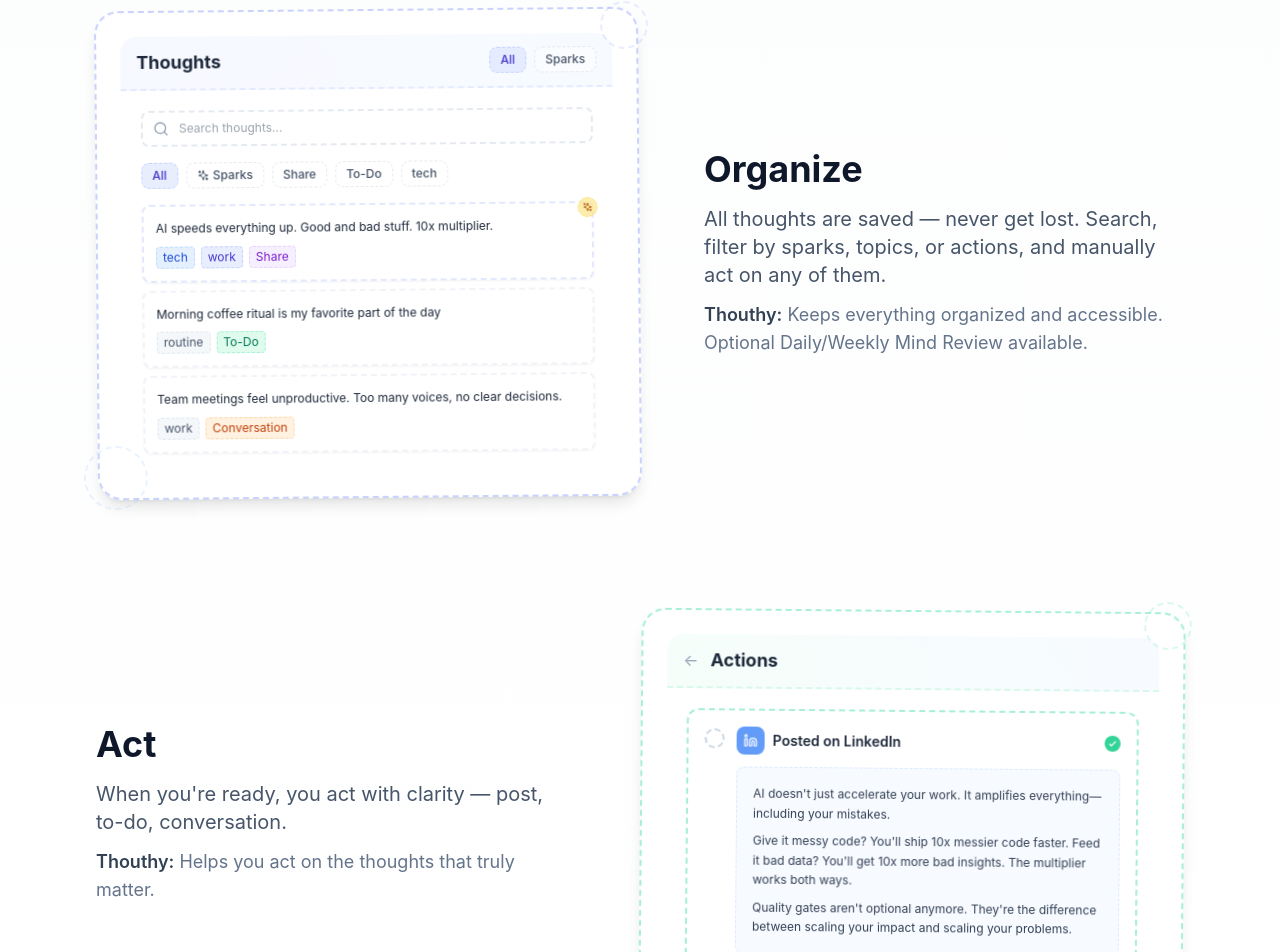
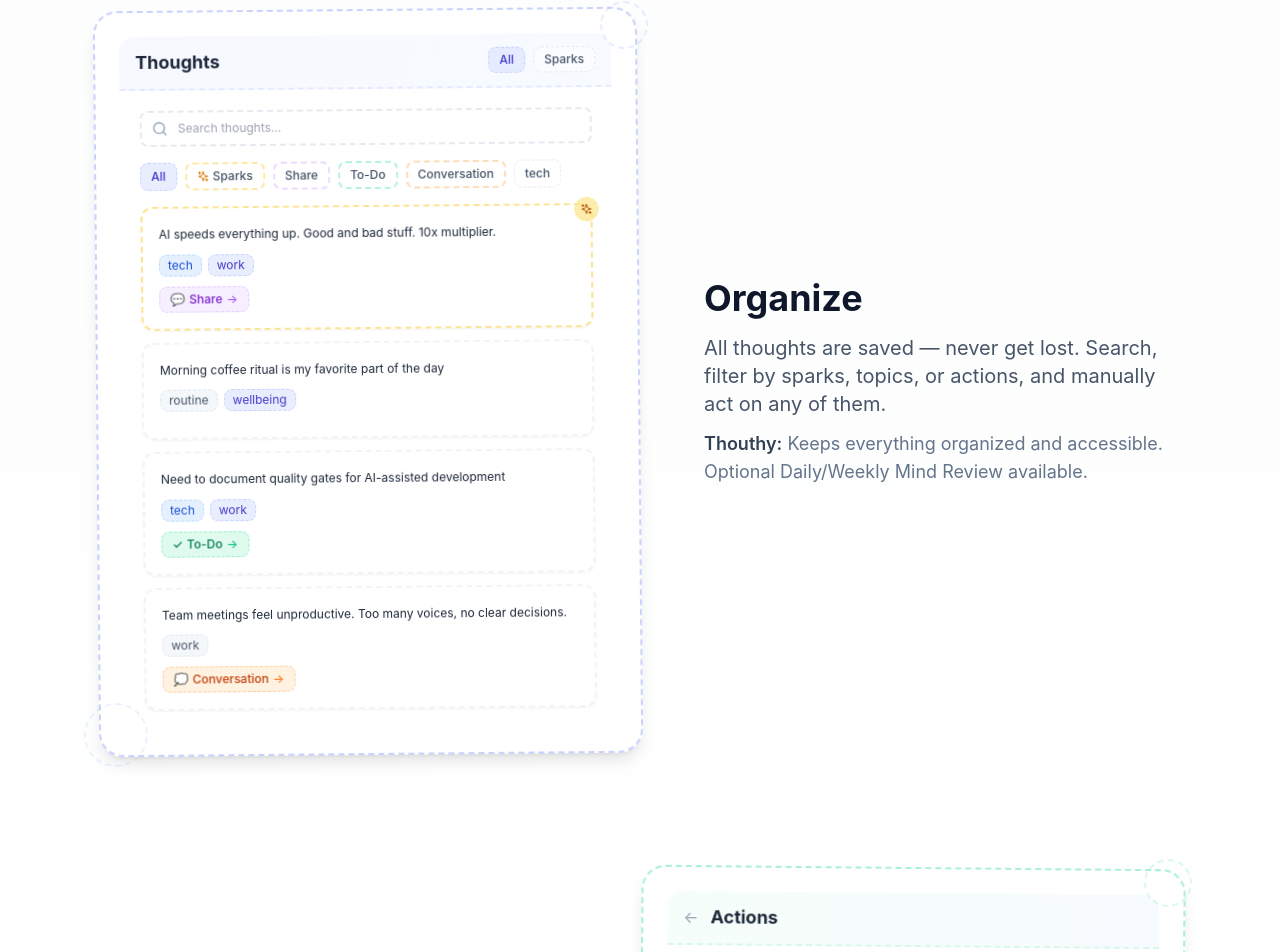
Before and after one commit to ovidon83/mindnestapp, a React (Vite) app: page / in a window 1280 px wide. Shown: the part 2484-3436 px from the top of the page. Built offline with nearby package versions, Linux system fonts and the light colour scheme; no server answers.

Commit message:
Update Organize: use Discover card style, differentiate filter types, replace morning coffee with better To-Do example

```diff
--- a/src/components/CaptureView.tsx
+++ b/src/components/CaptureView.tsx
@@ -704,49 +704,96 @@ const CaptureView: React.FC<CaptureViewProps> = ({ onOrganizeClick }) => {
                             />
                           </div>
 
-                          {/* Filters */}
+                          {/* Filters - Differentiated by type */}
                           <div className="mb-4 flex flex-wrap gap-2">
                             <button className="px-2.5 py-1 bg-indigo-100/70 text-indigo-700 rounded-lg text-xs font-medium border border-dashed border-indigo-300/50">All</button>
-                            <button className="px-2.5 py-1 bg-white/50 text-slate-600 rounded-lg text-xs font-medium border border-dashed border-slate-300/50 flex items-center gap-1">
-                              <Sparkles className="w-3 h-3" />
+                            {/* Spark filter */}
+                            <button className="px-2.5 py-1 bg-white/50 text-slate-600 rounded-lg text-xs font-medium border-2 border-dashed border-amber-300/50 flex items-center gap-1 hover:bg-amber-50/50 transition-colors">
+                              <Sparkles className="w-3 h-3 text-amber-600" />
                               Sparks
                             </button>
-                            <button className="px-2.5 py-1 bg-white/50 text-slate-600 rounded-lg text-xs font-medium border border-dashed border-slate-300/50">Share</button>
-                            <button className="px-2.5 py-1 bg-white/50 text-slate-600 rounded-lg text-xs font-medium border border-dashed border-slate-300/50">To-Do</button>
-                            <button className="px-2.5 py-1 bg-white/50 text-slate-600 rounded-lg text-xs font-medium border border-dashed border-slate-300/50">tech</button>
+                            {/* Action filters */}
+                            <button className="px-2.5 py-1 bg-white/50 text-slate-600 rounded-lg text-xs font-medium border-2 border-dashed border-purple-300/50 hover:bg-purple-50/50 transition-colors">Share</button>
+                            <button className="px-2.5 py-1 bg-white/50 text-slate-600 rounded-lg text-xs font-medium border-2 border-dashed border-emerald-300/50 hover:bg-emerald-50/50 transition-colors">To-Do</button>
+                            <button className="px-2.5 py-1 bg-white/50 text-slate-600 rounded-lg text-xs font-medium border-2 border-dashed border-orange-300/50 hover:bg-orange-50/50 transition-colors">Conversation</button>
+                            {/* Topic filter */}
+                            <button className="px-2.5 py-1 bg-white/50 text-slate-600 rounded-lg text-xs font-medium border border-dashed border-slate-300/50 hover:bg-slate-50/50 transition-colors">tech</button>
                           </div>
 
-                          {/* Thoughts grid */}
-                          <div className="space-y-2">
-                            <div className="bg-white rounded-lg border-2 border-dashed border-indigo-200/50 p-3 shadow-sm relative">
-                              <button className="absolute -top-1.5 -right-1.5 w-5 h-5 bg-amber-200/70 rounded-full flex items-center justify-center border border-dashed border-amber-300/50">
-                                <Sparkles className="w-2.5 h-2.5 text-amber-700" />
+                          {/* Thoughts grid - Same card style as Discover */}
+                          <div className="space-y-3">
+                            {/* Thought 1: With Spark, Share potential */}
+                            <div className="bg-white rounded-xl border-2 border-dashed border-amber-300/60 p-4 shadow-sm relative">
+                              <button className="absolute -top-2 -right-2 w-6 h-6 bg-amber-200/70 rounded-full flex items-center justify-center border border-dashed border-amber-300/50 hover:bg-amber-300/70 transition-colors">
+                                <Sparkles className="w-3 h-3 text-amber-700" />
                               </button>
-                              <p className="text-slate-800 text-xs leading-relaxed mb-2 line-clamp-2 pr-6">
+                              <p className="text-slate-800 text-xs leading-relaxed mb-2.5 pr-7">
                                 AI speeds everything up. Good and bad stuff. 10x multiplier.
                               </p>
-                              <div className="flex items-center gap-1.5 flex-wrap">
-                                <span className="px-1.5 py-0.5 bg-blue-100/70 text-blue-700 text-xs rounded border border-dashed border-blue-300/50">tech</span>
-                                <span className="px-1.5 py-0.5 bg-indigo-100/70 text-indigo-700 text-xs rounded border border-dashed border-indigo-300/50">work</span>
-                                <span className="px-1.5 py-0.5 bg-purple-100/70 text-purple-700 text-xs rounded border border-dashed border-purple-300/50">Share</span>
+                              {/* Topic tags */}
+                              <div className="flex items-center gap-1.5 mb-2.5 flex-wrap">
+                                <span className="px-2 py-0.5 bg-blue-100/70 text-blue-700 text-xs rounded-lg border border-dashed border-blue-300/50">tech</span>
+                                <span className="px-2 py-0.5 bg-indigo-100/70 text-indigo-700 text-xs rounded-lg border border-dashed border-indigo-300/50">work</span>
+                              </div>
+                              {/* Potential CTAs */}
+                              <div className="flex flex-wrap gap-1.5">
+                                <button className="px-2.5 py-1 bg-purple-100/70 text-purple-700 rounded-lg text-xs font-medium border border-dashed border-purple-300/60 hover:bg-purple-200/70 transition-colors flex items-center gap-1">
+                                  <span>💬</span>
+                                  <span>Share</span>
+                                  <span className="text-purple-500 text-xs">→</span>
+                                </button>
                               </div>
                             </div>
-                            <div className="bg-white rounded-lg border-2 border-dashed border-slate-200/50 p-3 shadow-sm">
-                              <p className="text-slate-800 text-xs leading-relaxed mb-2 line-clamp-2">
+
+                            {/* Thought 2: Reflection/Insight */}
+                            <div className="bg-white rounded-xl border-2 border-dashed border-slate-200/50 p-4 shadow-sm">
+                              <p className="text-slate-800 text-xs leading-relaxed mb-2.5">
                                 Morning coffee ritual is my favorite part of the day
                               </p>
-                              <div className="flex items-center gap-1.5 flex-wrap">
-                                <span className="px-1.5 py-0.5 bg-slate-100/70 text-slate-600 text-xs rounded border border-dashed border-slate-300/50">routine</span>
-                                <span className="px-1.5 py-0.5 bg-emerald-100/70 text-emerald-700 text-xs rounded border border-dashed border-emerald-300/50">To-Do</span>
+                              {/* Topic tags */}
+                              <div className="flex items-center gap-1.5 mb-2.5 flex-wrap">
+                                <span className="px-2 py-0.5 bg-slate-100/70 text-slate-600 text-xs rounded-lg border border-dashed border-slate-300/50">routine</span>
+                                <span className="px-2 py-0.5 bg-indigo-100/70 text-indigo-700 text-xs rounded-lg border border-dashed border-indigo-300/50">wellbeing</span>
+                              </div>
+                              {/* No potential CTAs - just a reflection */}
+                            </div>
+
+                            {/* Thought 3: With To-Do potential */}
+                            <div className="bg-white rounded-xl border-2 border-dashed border-slate-200/50 p-4 shadow-sm">
+                              <p className="text-slate-800 text-xs leading-relaxed mb-2.5">
+                                Need to document quality gates for AI-assisted development
+                              </p>
+                              {/* Topic tags */}
+                              <div className="flex items-center gap-1.5 mb-2.5 flex-wrap">
+                                <span className="px-2 py-0.5 bg-blue-100/70 text-blue-700 text-xs rounded-lg border border-dashed border-blue-300/50">tech</span>
+                                <span className="px-2 py-0.5 bg-indigo-100/70 text-indigo-700 text-xs rounded-lg border border-dashed border-indigo-300/50">work</span>
+                              </div>
+                              {/* Potential CTAs */}
+                              <div className="flex flex-wrap gap-1.5">
+                                <button className="px-2.5 py-1 bg-emerald-100/70 text-emerald-700 rounded-lg text-xs font-medium border border-dashed border-emerald-300/60 hover:bg-emerald-200/70 transition-colors flex items-center gap-1">
+                                  <span>✓</span>
+                                  <span>To-Do</span>
+                                  <span className="text-emerald-500 text-xs">→</span>
+                                </button>
                               </div>
                             </div>
-                            <div className="bg-white rounded-lg border-2 border-dashed border-slate-200/50 p-3 shadow-sm">
-                              <p className="text-slate-800 text-xs leading-relaxed mb-2 line-clamp-2">
+
+                            {/* Thought 4: With Conversation potential */}
+                            <div className="bg-white rounded-xl border-2 border-dashed border-slate-200/50 p-4 shadow-sm">
+                              <p className="text-slate-800 text-xs leading-relaxed mb-2.5">
                                 Team meetings feel unproductive. Too many voices, no clear decisions.
                               </p>
-                              <div className="flex items-center gap-1.5 flex-wrap">
-                                <span className="px-1.5 py-0.5 bg-slate-100/70 text-slate-600 text-xs rounded border border-dashed border-slate-300/50">work</span>
-                                <span className="px-1.5 py-0.5 bg-orange-100/70 text-orange-700 text-xs rounded border border-dashed border-orange-300/50">Conversation</span>
+                              {/* Topic tags */}
+                              <div className="flex items-center gap-1.5 mb-2.5 flex-wrap">
+                                <span className="px-2 py-0.5 bg-slate-100/70 text-slate-600 text-xs rounded-lg border border-dashed border-slate-300/50">work</span>
+                              </div>
+                              {/* Potential CTAs */}
+                              <div className="flex flex-wrap gap-1.5">
+                                <button className="px-2.5 py-1 bg-orange-100/70 text-orange-700 rounded-lg text-xs font-medium border border-dashed border-orange-300/60 hover:bg-orange-200/70 transition-colors flex items-center gap-1">
+                                  <span>💭</span>
+                                  <span>Conversation</span>
+                                  <span className="text-orange-500 text-xs">→</span>
+                                </button>
                               </div>
                             </div>
                           </div>
```
